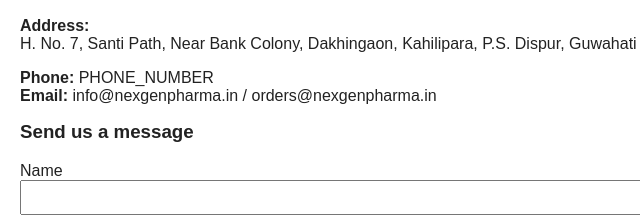
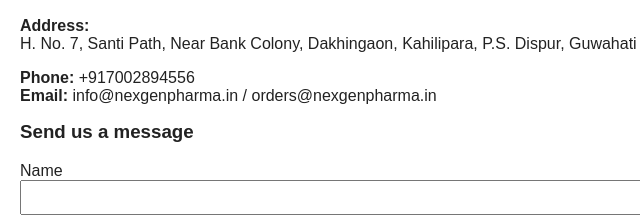
Before and after one commit to inhq145833-creator/nexgenpharma, a plain HTML site: page contact.html in a window 1280 px wide. Shown: the part 131-351 px from the top of the page, 120-760 px from the left. Drawn offline with Linux system fonts and the light colour scheme; files whose address does not match are found by name.

Commit message:
Update contact.html

```diff
--- a/contact.html
+++ b/contact.html
@@ -25,7 +25,7 @@
   <h2>Contact NexGen Pharma Solutions</h2>
   <p><strong>Address:</strong><br>H. No. 7, Santi Path, Near Bank Colony, Dakhingaon, Kahilipara, P.S. Dispur, Guwahati – 781019, Kamrup (M), Assam.</p>
 
-  <p><strong>Phone:</strong> PHONE_NUMBER<br>
+  <p><strong>Phone:</strong> +917002894556<br>
   <strong>Email:</strong> info@nexgenpharma.in / orders@nexgenpharma.in</p>
 
   <h3 style="margin-top:12px;">Send us a message</h3>
```
